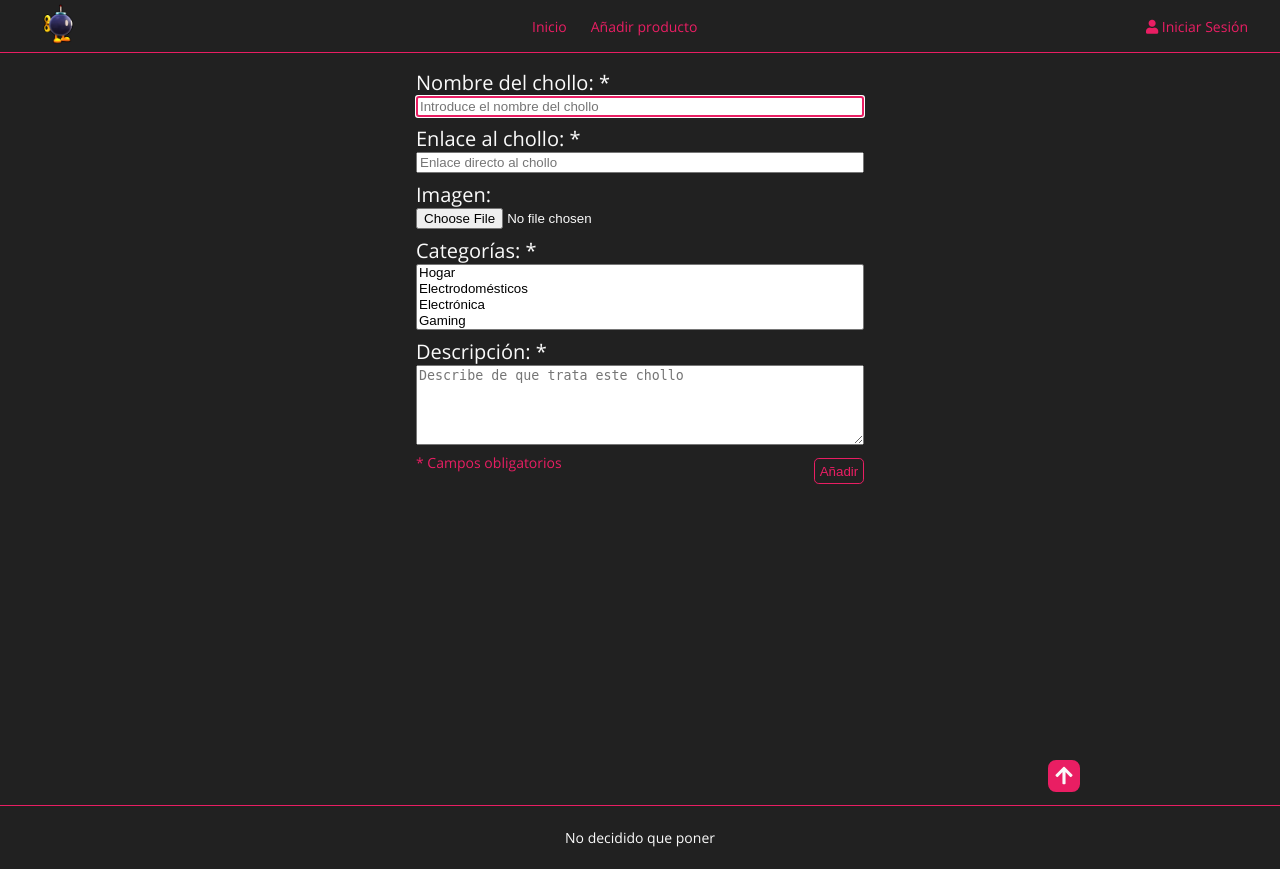
After one commit to alexbcberio/bob-omb-meter, a PHP site: page /addUserSale.html in a window 1280 px wide. The commit adds this page. Run offline with PHP 8.4, Linux system fonts and the light colour scheme.

Commit message:
✨ Added new page WIP
Co-authored-by: AsierCruz <asiercruz99@gmail.com>
Co-authored-by: Rubikivan <ivangarona@gmail.com>

```diff
--- /dev/null
+++ b/addUserSale.html
@@ -0,0 +1,99 @@
+<!DOCTYPE html>
+<html lang="es">
+<head>
+  <meta charset="UTF-8">
+  <meta name="viewport" content="width=device-width, initial-scale=1.0">
+  <link rel="shortcut icon" href="/assets/img/logo.png" type="image/png">
+  <!-- libraries -->
+  <link rel="stylesheet" href="/assets/lib/fontawesome/css/all.min.css">
+  <script src="/assets/lib/fontawesome/attribution.js"></script>
+
+  <link rel="stylesheet" href="/assets/css/main.css">
+
+  <title>Añadir chollo</title>
+</head>
+<body>
+  <header>
+    <nav>
+      <ul class="nav-left">
+        <li>
+          <a href="/">
+            <img src="/assets/img/logo.png" alt="Logo de la web">
+          </a>
+        </li>
+      </ul>
+      <ul class="nav-center">
+        <li>
+          <a href="/">Inicio</a>
+        </li>
+        <li>
+          <a href="/addUserSale.html">Añadir producto</a>
+        </li>
+      </ul>
+      <ul class="nav-right">
+        <li>
+          <a href="#">
+            <i class="fas fa-user"></i>
+            Iniciar Sesión
+          </a>
+        </li>
+      </ul>
+    </nav>
+  </header>
+
+  <div id="content">
+
+    <main class="add-user-sale">
+
+      <form action="#" method="POST" enctype="multipart/form-data">
+        <div>
+          <label for="name">
+            Nombre del chollo: *
+          </label>
+          <input type="text" name="name" id="name" placeholder="Introduce el nombre del chollo" autofocus>
+        </div>
+        <div>
+          <label for="url">
+            Enlace al chollo: *
+          </label>
+          <input type="url" name="url" id="url" placeholder="Enlace directo al chollo">
+        </div>
+        <div>
+          <label for="file">
+            Imagen:
+          </label>
+          <input type="file" name="file" id="file" type="image/*">
+        </div>
+        <div>
+          <label for="tags">
+            Categorías: *
+          </label>
+          <select name="tags" id="tags" multiple>
+            <option value="Hogar">Hogar</option>
+            <option value="Electrodomésticos">Electrodomésticos</option>
+            <option value="Electrónica">Electrónica</option>
+            <option value="Gaming">Gaming</option>
+            <option value="Ropa">Ropa</option>
+          </select>
+        </div>
+        <div>
+          <label for="description">
+            Descripción: *
+          </label>
+          <textarea name="description" id="description" placeholder="Describe de que trata este chollo"></textarea>
+        </div>
+        <div>
+          <input type="submit" id="addSale" class="transition-fast" value="Añadir">
+          <p>* Campos obligatorios</p>
+        </div>
+      </form>
+
+      <span class="show transition" id="to-top"><i class="fas fa-arrow-up"></i></span>
+    </main>
+  </div>
+
+  <footer>
+    No decidido que poner
+  </footer>
+</body>
+</html>
--- a/assets/css/_reset.css
+++ b/assets/css/_reset.css
@@ -8,6 +8,10 @@
 *,
 *::after {
   box-sizing: border-box;
+}
+
+:focus {
+  outline-color: var(--primary);
 }
 
 body {
--- a/assets/css/main.css
+++ b/assets/css/main.css
@@ -27,3 +27,4 @@
  * Estilos de páginas específicas
  */
 @import "pages/index.css";
+@import "pages/addUserSale.css";
--- /dev/null
+++ b/assets/css/pages/addUserSale.css
@@ -0,0 +1,47 @@
+form {
+    width: 50%;
+    margin: auto;
+}
+
+form > div {
+    margin-bottom: .5rem;
+}
+
+form > div > label {
+    display: block;
+    font-size: 1.25rem;
+}
+
+form > div > input:not([type="submit"]),
+form > div > select,
+form > div > textarea {
+    display: block;
+    width: 100%;
+}
+
+form > div > p{
+color:var(--primary);
+}
+form > div > textarea {
+    resize: vertical;
+    min-height: 5rem;
+    max-height: 75vh;
+}
+
+main.add-user-sale #addSale{
+    background-color: var(--background);
+    color: var(--primary);
+    float: right;
+    clear: both;
+    padding: .3rem;
+    margin-top: .3rem;
+    border: .10rem solid var(--primary);
+    border-radius: .3rem;
+    cursor: pointer;
+}
+
+main.add-user-sale #addSale:hover{
+    background-color: var(--primary);
+    color: white;
+    opacity: 90%;
+}
--- a/index.html
+++ b/index.html
@@ -27,7 +27,7 @@
           <a href="/">Inicio</a>
         </li>
         <li>
-          <a href="#">Añadir producto</a>
+          <a href="/addUserSale.html">Añadir producto</a>
         </li>
       </ul>
       <ul class="nav-right">
```
Also changed, not shown: api/index.php (added, +24 -0 lines), vercel.json (added).
